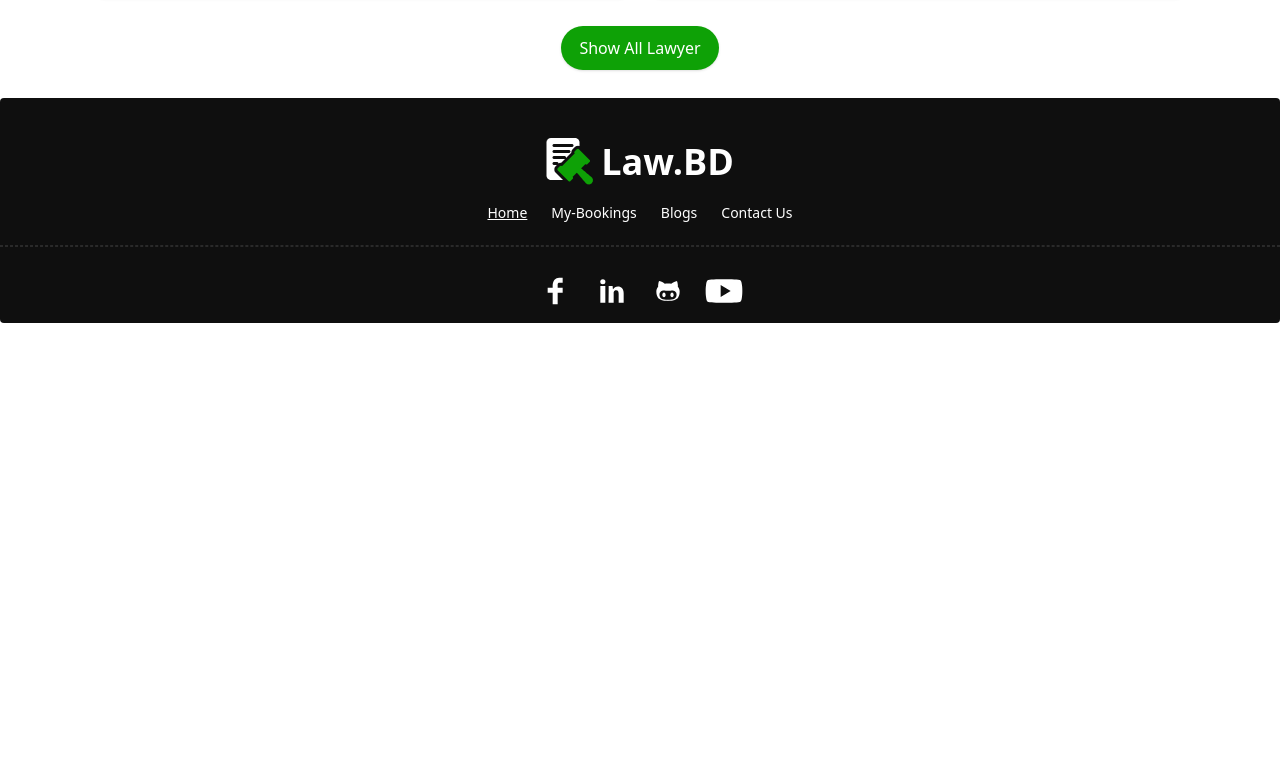
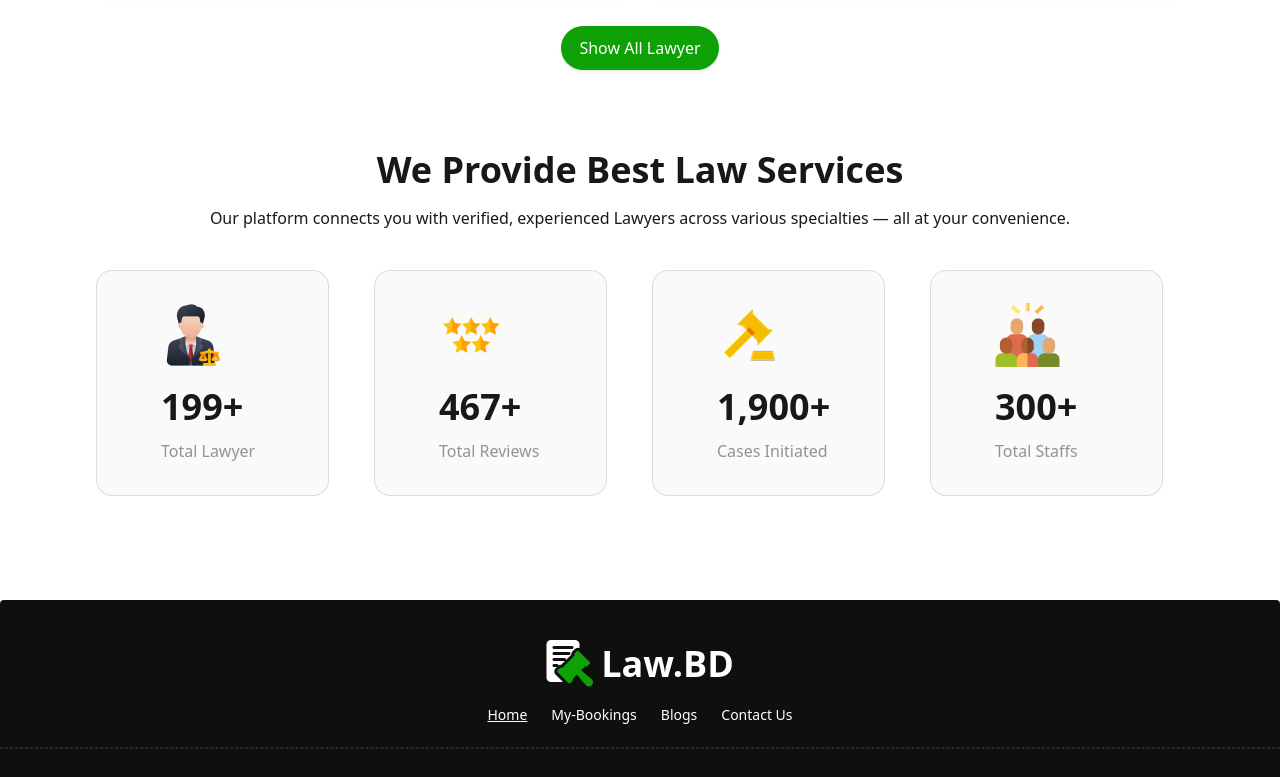
Before and after one commit to Md-Shakib-Akando/Lawyer-Appointment-WebApp, a React (Vite) app: page / in a window 1280 px wide. Shown: the part 2045-2822 px from the top of the page. Before the commit the page ends 2368 px from the top, so only its background shows below. Built offline with nearby package versions, Linux system fonts and the light colour scheme.

Commit message:
success sectin countup wrok

```diff
--- a/package.json
+++ b/package.json
@@ -11,10 +11,15 @@
   },
   "dependencies": {
     "@tailwindcss/vite": "^4.1.4",
+    "framer-motion": "^12.7.4",
     "react": "^19.0.0",
+    "react-countup": "^6.5.3",
     "react-dom": "^19.0.0",
     "react-icons": "^5.5.0",
+    "react-intersection-observer": "^9.16.0",
     "react-router": "^7.5.1",
+    "react-scroll-trigger": "^0.6.14",
+    "react-spinners": "^0.16.1",
     "tailwindcss": "^4.1.4"
   },
   "devDependencies": {
--- a/src/Components/LawyerData/LawyerData.jsx
+++ b/src/Components/LawyerData/LawyerData.jsx
@@ -1,5 +1,6 @@
 import React from 'react';
 import { AiOutlineTrademark } from "react-icons/ai";
+import { Link } from 'react-router';
 
 const LawyerData = ({ Data }) => {
     const { name, image, licenseNumber, speciality, experience, available } = Data
@@ -22,13 +23,13 @@ const LawyerData = ({ Data }) => {
                     {licenseNumber}</p>
 
 
-                <button className="relative w-full inline-flex items-center justify-center p-4 px-6 py-3 overflow-hidden font-medium text-[#176AE5] transition duration-300 ease-out border-2 border-[#176AE530] rounded-full  group">
+                <Link to='/LawyerDetails' className="relative w-full inline-flex items-center justify-center p-4 px-6 py-3 overflow-hidden font-medium text-[#176AE5] transition duration-300 ease-out border-2 border-[#176AE530] rounded-full  group">
                     <span className="absolute inset-0 flex items-center justify-center w-full h-full text-white duration-300 -translate-x-full bg-[#176AE5] group-hover:translate-x-0 ease">
                         <svg className="w-6 h-6" fill="none" stroke="currentColor" viewBox="0 0 24 24" xmlns="http://www.w3.org/2000/svg"><path stroke-linecap="round" stroke-linejoin="round" stroke-width="2" d="M14 5l7 7m0 0l-7 7m7-7H3"></path></svg>
                     </span>
                     <span className="absolute flex items-center justify-center w-full h-full text-[#176AE5] transition-all duration-300 transform group-hover:translate-x-full ease">View Details</span>
                     <span className="relative invisible">Button Text</span>
-                </button>
+                </Link>
 
 
 
--- /dev/null
+++ b/src/Components/Success/Success.jsx
@@ -0,0 +1,87 @@
+import React, { useState, useEffect } from 'react';
+import CardImg1 from '../../assets/success-doctor.png';
+import CardImg2 from '../../assets/success-patients.png';
+import CardImg3 from '../../assets/success-review.png';
+import CardImg4 from '../../assets/success-staffs.png';
+import CountUp from 'react-countup';
+import { useInView } from 'react-intersection-observer';
+
+const Success = () => {
+    const { ref, inView } = useInView({
+        triggerOnce: false,
+        threshold: 0.3,
+    });
+
+    const [startCount, setStartCount] = useState(false);
+
+    useEffect(() => {
+        if (inView) {
+            setStartCount(true);
+        } else {
+            setStartCount(false);
+        }
+    }, [inView]);
+
+    return (
+        <>
+            <div className='text-center mt-20'>
+                <h1 className='text-4xl font-bold'>We Provide Best Law Services</h1>
+                <p className='mt-4'>
+                    Our platform connects you with verified, experienced Lawyers across various specialties — all at your convenience.
+                </p>
+            </div>
+
+            <div className='mt-10 pb-20' ref={ref}>
+                <div className='grid grid-cols-1 md:grid-cols-4 gap-6 mb-6'>
+
+
+                    <div className='bg-[#0F0F0F05] border border-[#0F0F0F20] w-9/12 md:w-11/12 rounded-2xl'>
+                        <div className='p-8 ml-8'>
+                            <img src={CardImg1} alt="" />
+                            <h1 className='text-4xl font-bold mt-5 mb-3'>
+                                {startCount && <CountUp start={0} end={199} duration={2} />}+
+                            </h1>
+                            <p className='text-[#0F0F0F70]'>Total Lawyer</p>
+                        </div>
+                    </div>
+
+
+                    <div className='bg-[#0F0F0F05] border border-[#0F0F0F20] w-9/12 md:w-11/12 rounded-2xl'>
+                        <div className='p-8 ml-8'>
+                            <img src={CardImg3} alt="" />
+                            <h1 className='text-4xl font-bold mt-5 mb-3'>
+                                {startCount && <CountUp start={0} end={467} duration={2} />}+
+                            </h1>
+                            <p className='text-[#0F0F0F70]'>Total Reviews</p>
+                        </div>
+                    </div>
+
+
+                    <div className='bg-[#0F0F0F05] border border-[#0F0F0F20] w-9/12 md:w-11/12 rounded-2xl'>
+                        <div className='p-8 ml-8'>
+                            <img src={CardImg2} alt="" />
+                            <h1 className='text-4xl font-bold mt-5 mb-3'>
+                                {startCount && <CountUp start={0} end={1900} duration={2} />}+
+                            </h1>
+                            <p className='text-[#0F0F0F70]'>Cases Initiated</p>
+                        </div>
+                    </div>
+
+
+                    <div className='bg-[#0F0F0F05] border border-[#0F0F0F20] w-9/12 md:w-11/12 rounded-2xl'>
+                        <div className='p-8 ml-8'>
+                            <img src={CardImg4} alt="" />
+                            <h1 className='text-4xl font-bold mt-5 mb-3'>
+                                {startCount && <CountUp start={0} end={300} duration={2} />}+
+                            </h1>
+                            <p className='text-[#0F0F0F70]'>Total Staffs</p>
+                        </div>
+                    </div>
+
+                </div>
+            </div>
+        </>
+    );
+};
+
+export default Success;
--- a/src/Pages/Blogs/Blogs.jsx
+++ b/src/Pages/Blogs/Blogs.jsx
@@ -1,10 +1,34 @@
-import React from 'react';
+import React, { useEffect, useState } from 'react';
+import { ScaleLoader } from 'react-spinners';
+const Blogs = () => {
 
-const Blogs = () => {
+    const [loading, setLoading] = useState(true);
+
+    useEffect(() => {
+
+        const timer = setTimeout(() => {
+            setLoading(false);
+        }, 200);
+
+        return () => clearTimeout(timer);
+    }, []);
     return (
-        <div>
-            this is Blogs
-        </div>
+        <>
+            {loading ? (
+                <div className="flex justify-center items-center ">
+                    <ScaleLoader
+                        barCount={4}
+                        height={40}
+                        width={6}
+                        color="black"
+                    />
+                </div>
+            ) : (
+                <div className="text-center mt-20">
+                    <h1 className="text-3xl font-bold">This is Blog</h1>
+                </div>
+            )}
+        </>
     );
 };
 
--- a/src/Pages/Bookings/Bookings.jsx
+++ b/src/Pages/Bookings/Bookings.jsx
@@ -1,10 +1,35 @@
-import React from 'react';
+import React, { useEffect, useState } from 'react';
+import { ScaleLoader } from 'react-spinners';
 
 const Bookings = () => {
+    const [loading, setLoading] = useState(true);
+
+    useEffect(() => {
+
+        const timer = setTimeout(() => {
+            setLoading(false);
+        }, 200);
+
+        return () => clearTimeout(timer);
+    }, []);
+
     return (
-        <div>
-            this is bookings
-        </div>
+        <>
+            {loading ? (
+                <div className="flex justify-center items-center ">
+                    <ScaleLoader
+                        barCount={4}
+                        height={40}
+                        width={6}
+                        color="black"
+                    />
+                </div>
+            ) : (
+                <div className="text-center mt-20">
+                    <h1 className="text-3xl font-bold">This is Booking</h1>
+                </div>
+            )}
+        </>
     );
 };
 
--- a/src/Pages/Home/Home.jsx
+++ b/src/Pages/Home/Home.jsx
@@ -1,16 +1,43 @@
-import React from 'react';
+import React, { useEffect, useState } from 'react';
 import Banner from '../../Components/Banner/Banner';
 import Lawyer from '../../Components/Lawyer/Lawyer';
 import { useLoaderData } from 'react-router';
+import Success from '../../Components/Success/Success';
+import { ScaleLoader } from 'react-spinners';
 
 const Home = () => {
     const lawyerData = useLoaderData();
+    const [loading, setLoading] = useState(true);
+
+   useEffect(() => {
+
+           const timer = setTimeout(() => {
+               setLoading(false);
+           }, 200);
+
+           return () => clearTimeout(timer);
+       }, []);
+
     return (
         <>
 
-           <Banner></Banner>
-          <Lawyer lawyerData={lawyerData}></Lawyer>
-        </>
+        {loading ? (
+            <div className='flex justify-center items-center '>
+                <ScaleLoader
+                    barCount={4}
+                    height={40}
+                    width={6}
+                    color="black"
+                />
+            </div>
+        ) : (
+            <>
+                <Banner />
+                <Lawyer lawyerData={lawyerData} />
+                <Success />
+            </>
+        )}
+    </>
     );
 };
 
--- /dev/null
+++ b/src/Pages/LawyerDetails/LawyerDetails.jsx
@@ -0,0 +1,11 @@
+import React from 'react';
+
+const LawyerDetails = () => {
+    return (
+        <div>
+            <h2>this is details</h2>
+        </div>
+    );
+};
+
+export default LawyerDetails;
--- a/src/Routes/Routes.jsx
+++ b/src/Routes/Routes.jsx
@@ -4,6 +4,7 @@ import Home from "../pages/Home/Home";
 import Bookings from "../Pages/Bookings/Bookings";
 import Blogs from "../Pages/Blogs/Blogs";
 import Error from "../Pages/Error/Error";
+import LawyerDetails from "../Pages/LawyerDetails/LawyerDetails";
 
 
 
@@ -26,7 +27,11 @@ const router = createBrowserRouter([
           path:'/Blogs',
           Component: Blogs,
         },
+       {
+        path:'/LawyerDetails',
+        Component:LawyerDetails,
 
+       }
 
       ]
     },
```
Also changed, not shown: 1 other file (tests, documents, lock files or other folders).
